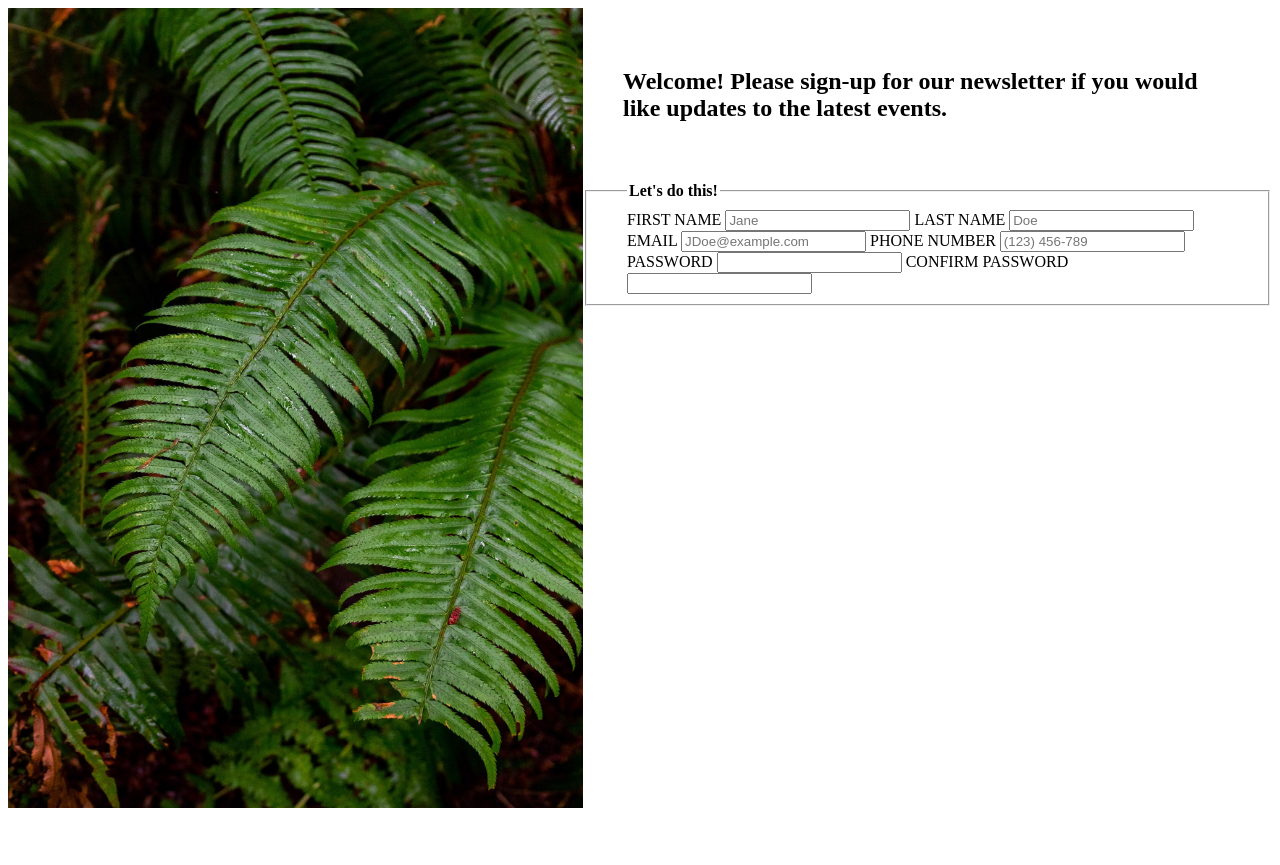
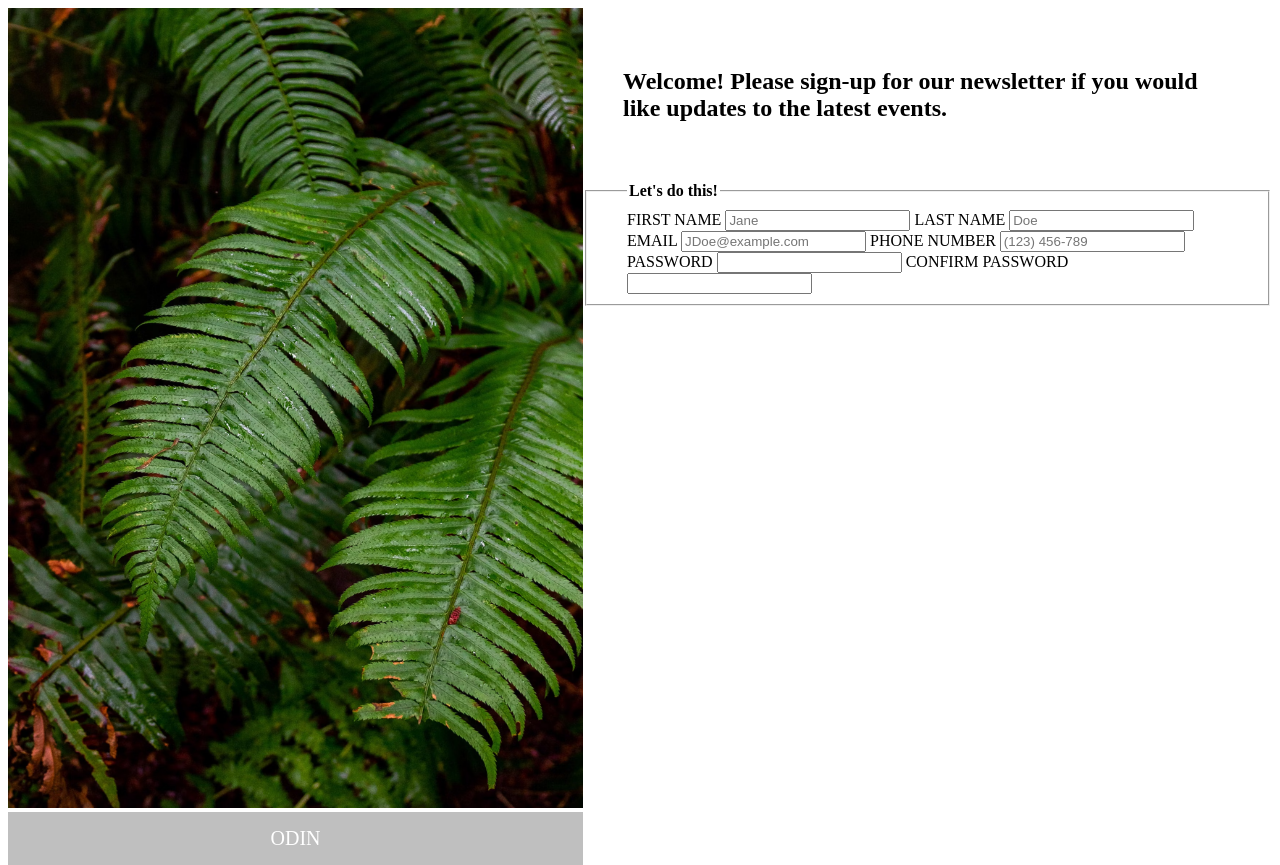
Before and after one commit to Ali3990/Sign-Up-Form, a plain HTML site: page index.html in a window 1280 px wide. Before the commit the page ends 816 px from the top, so only its background shows below. Drawn offline with Linux system fonts and the light colour scheme.

Commit message:
created "odin" textbox

```diff
--- a/index.html
+++ b/index.html
@@ -12,6 +12,7 @@
         <div class="split left">
             <div class="bg-image">
                 <img class="leaf" src="Images/photo-1585202900225-6d3ac20a6962.avif" alt="unsplash">
+                <div class="overlay"><div class="text">ODIN</div></div>
             </div>
         </div>
 
--- a/style.css
+++ b/style.css
@@ -19,6 +19,18 @@ h2 {
     padding: 40px 40px;
 }
 
-.last-name {
-    padding: ;
+
+
+/*left hand side styling*/
+
+/* for the text inside the overlay container*/
+.text {
+    color: white;
+    background-color: rgb(0, 0, 0);
+    background-color: rgb(0, 0, 0, 0.5); /*black see-through*/
+    width: 100%;
+    opacity: 0.5;
+    font-size: 20px;
+    padding: 15px 0px; /*when just 2 parameters, it's top/bottom, then left/right*/
+    text-align: center;
 }
```
